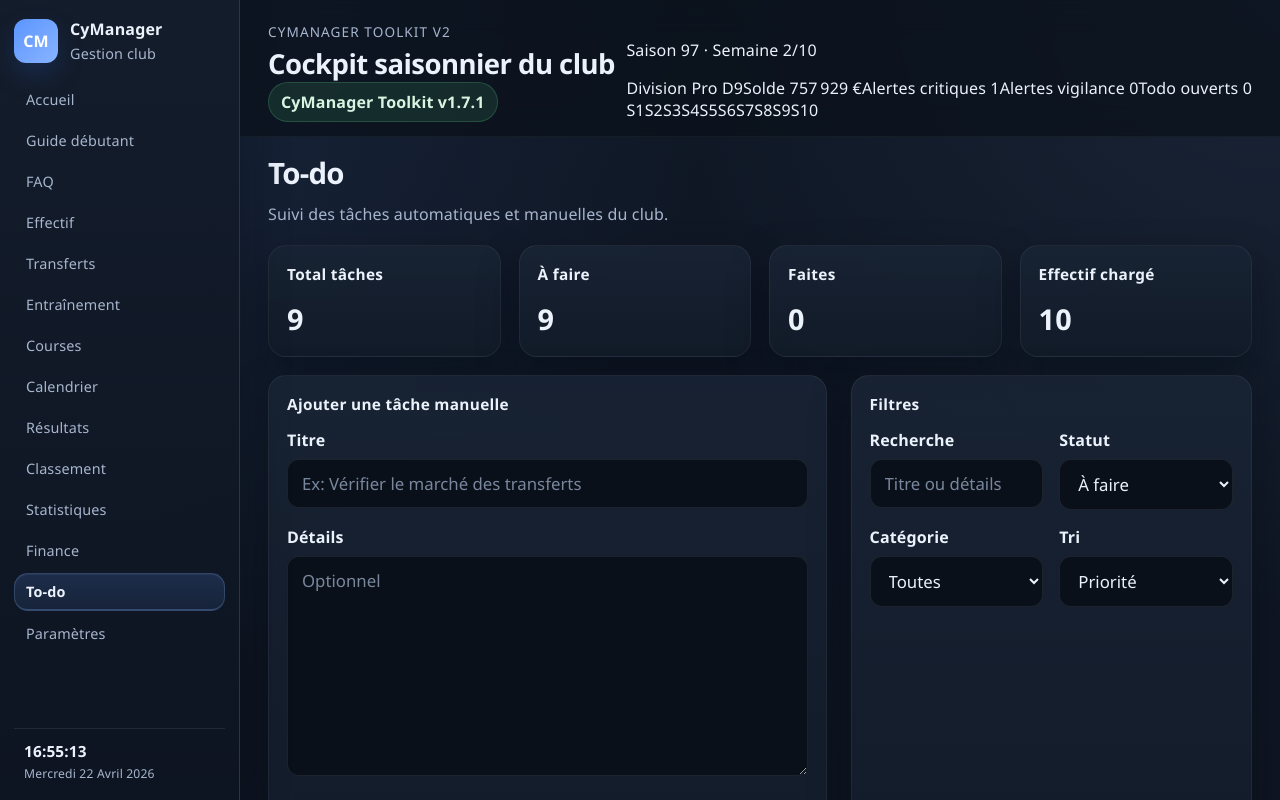
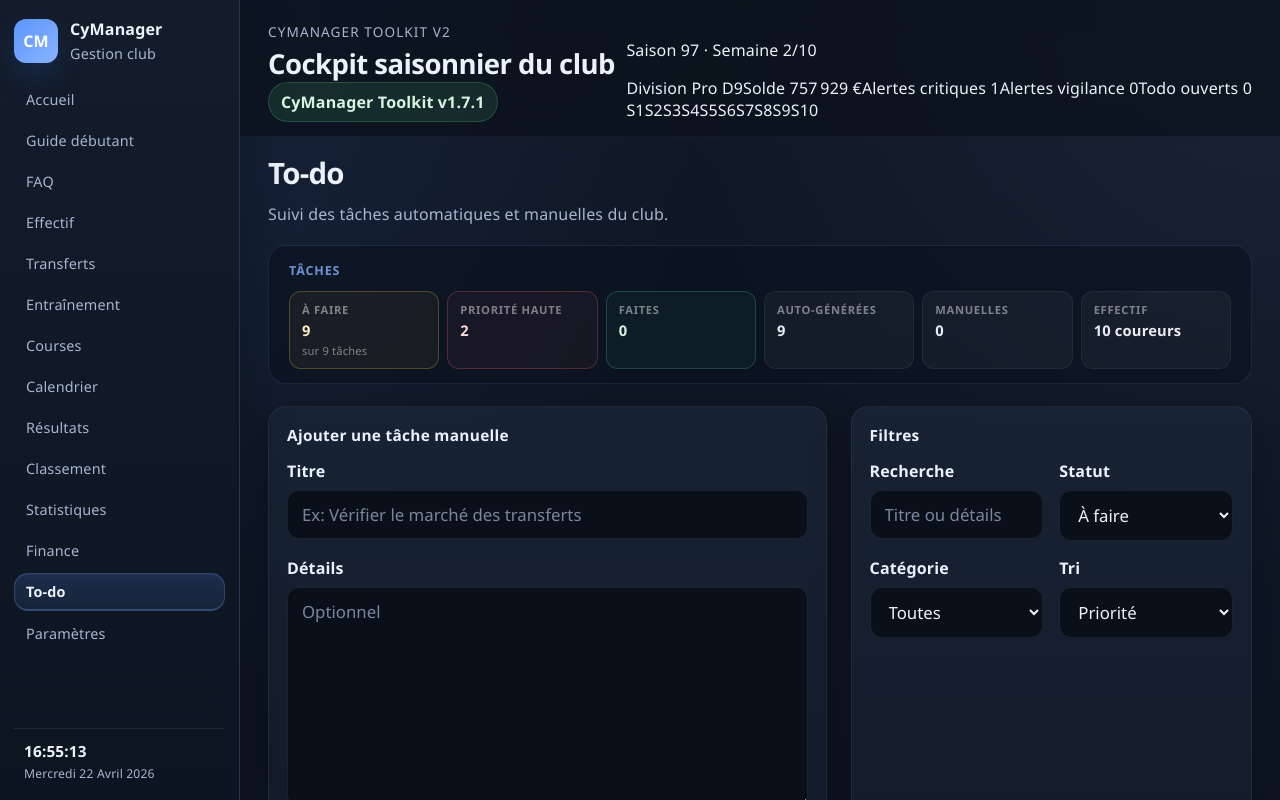
Before and after one commit to kikof17/cymanager, a React (Vite) app: page /#/todo in a window 1280 px wide. Shown: the top 800 px of the page. Built offline with nearby package versions, Linux system fonts and the light colour scheme.

Commit message:
feat(v2): add compact boards on Todo, Races and Settings pages

```diff
--- a/src/pages/RacesPage.tsx
+++ b/src/pages/RacesPage.tsx
@@ -535,6 +535,39 @@
         subtitle="Analyse d'une course ou d'un mini-tour, sélection des 7 et réglages d'inscription plus proches de l'écran de jeu."
       />
 
+      <section className="finance-board" aria-label="Tableau de bord courses">
+        <div className="finance-board-header">
+          <span className="finance-board-title">Session en cours</span>
+        </div>
+        <div className="finance-board-grid">
+          <div className={`finance-board-item ${races.length > 0 ? "finance-board-item--success" : "finance-board-item--neutral"}`}>
+            <span className="finance-board-label">{races.length > 1 ? "Étapes" : "Course"} chargée{races.length > 1 ? "s" : ""}</span>
+            <span className="finance-board-value">{races.length > 0 ? races.length : "–"}</span>
+            {races.length > 0 && <span className="finance-board-sub">{races[0].name}</span>}
+          </div>
+          <div className="finance-board-item finance-board-item--neutral">
+            <span className="finance-board-label">Effectif</span>
+            <span className="finance-board-value">{riders.length} coureurs</span>
+          </div>
+          <div className={`finance-board-item ${Object.keys(setupByRiderList).length > 0 ? "finance-board-item--success" : "finance-board-item--neutral"}`}>
+            <span className="finance-board-label">Réglages sauvés</span>
+            <span className="finance-board-value">{Object.keys(setupByRiderList).length}</span>
+          </div>
+          <div className="finance-board-item finance-board-item--neutral">
+            <span className="finance-board-label">Profil détecté</span>
+            <span className="finance-board-value">{races.length > 0 ? (races[0].detectedProfile ?? "–") : "–"}</span>
+          </div>
+          <div className="finance-board-item finance-board-item--neutral">
+            <span className="finance-board-label">Distance</span>
+            <span className="finance-board-value">{races.length > 0 ? `${races[0].distanceKm} km` : "–"}</span>
+          </div>
+          <div className="finance-board-item finance-board-item--neutral">
+            <span className="finance-board-label">Catégorie</span>
+            <span className="finance-board-value">{races.length > 0 ? (races[0].category ?? "–") : "–"}</span>
+          </div>
+        </div>
+      </section>
+
       <div className="two-columns">
         <Card title="Import course ou mini-tour">
           <RaceImportBox onAnalyze={handleAnalyze} />
--- a/src/pages/SettingsPage.tsx
+++ b/src/pages/SettingsPage.tsx
@@ -352,6 +352,41 @@
         subtitle="Réglages du club, installations et notes utiles pour la gestion."
       />
 
+      <section className="finance-board" aria-label="Tableau de bord paramètres">
+        <div className="finance-board-header">
+          <span className="finance-board-title">Club</span>
+        </div>
+        <div className="finance-board-grid">
+          <div className="finance-board-item finance-board-item--neutral">
+            <span className="finance-board-label">Division</span>
+            <span className="finance-board-value">Pro {settings.divisionPro}</span>
+            <span className="finance-board-sub">U25 {settings.divisionU25} · U21 {settings.divisionU21}</span>
+          </div>
+          <div className="finance-board-item finance-board-item--neutral">
+            <span className="finance-board-label">Objectif</span>
+            <span className="finance-board-value">Pro {settings.targetDivisionPro}</span>
+            <span className="finance-board-sub">U25 {settings.targetDivisionU25} · U21 {settings.targetDivisionU21}</span>
+          </div>
+          <div className="finance-board-item finance-board-item--neutral">
+            <span className="finance-board-label">Stratégie</span>
+            <span className="finance-board-value">{settings.clubObjective ?? "–"}</span>
+          </div>
+          <div className={`finance-board-item ${diagnostics.issueCount > 0 ? "finance-board-item--warning" : "finance-board-item--success"}`}>
+            <span className="finance-board-label">Problèmes stockage</span>
+            <span className="finance-board-value">{diagnostics.issueCount}</span>
+            {diagnostics.invalidRecordCount > 0 && <span className="finance-board-sub">{diagnostics.invalidRecordCount} invalide{diagnostics.invalidRecordCount > 1 ? "s" : ""}</span>}
+          </div>
+          <div className="finance-board-item finance-board-item--neutral">
+            <span className="finance-board-label">Référ. cassées</span>
+            <span className="finance-board-value">{resultReferenceSummary.missingRaceReferenceCount + resultReferenceSummary.mismatchedRaceReferenceCount}</span>
+          </div>
+          <div className="finance-board-item finance-board-item--neutral">
+            <span className="finance-board-label">Version</span>
+            <span className="finance-board-value">{RELEASE_VERSION}</span>
+          </div>
+        </div>
+      </section>
+
       <div className="stats-tabs">
         <button
           type="button"
--- a/src/pages/TodoPage.tsx
+++ b/src/pages/TodoPage.tsx
@@ -260,6 +260,9 @@
   const doneCount = mergedTodos.filter((item) => item.status === "done").length;
   const todoCount = totalCount - doneCount;
 
+  const urgentCount = mergedTodos.filter(item => item.priority === "haute" && item.status !== "done").length;
+  const autoCount = mergedTodos.filter(item => item.source !== "manual").length;
+
   return (
     <div className="page-stack">
       <PageTitle
@@ -267,23 +270,38 @@
         subtitle="Suivi des tâches automatiques et manuelles du club."
       />
 
-      <div className="stat-grid">
-        <Card title="Total tâches">
-          <p className="stat-value">{totalCount}</p>
-        </Card>
-
-        <Card title="À faire">
-          <p className="stat-value">{todoCount}</p>
-        </Card>
-
-        <Card title="Faites">
-          <p className="stat-value">{doneCount}</p>
-        </Card>
-
-        <Card title="Effectif chargé">
-          <p className="stat-value">{riders.length}</p>
-        </Card>
-      </div>
+      <section className="finance-board" aria-label="Tableau de bord tâches">
+        <div className="finance-board-header">
+          <span className="finance-board-title">Tâches</span>
+        </div>
+        <div className="finance-board-grid">
+          <div className={`finance-board-item ${todoCount > 0 ? "finance-board-item--warning" : "finance-board-item--success"}`}>
+            <span className="finance-board-label">À faire</span>
+            <span className="finance-board-value">{todoCount}</span>
+            <span className="finance-board-sub">sur {totalCount} tâches</span>
+          </div>
+          <div className={`finance-board-item ${urgentCount > 0 ? "finance-board-item--danger" : "finance-board-item--success"}`}>
+            <span className="finance-board-label">Priorité haute</span>
+            <span className="finance-board-value">{urgentCount}</span>
+          </div>
+          <div className="finance-board-item finance-board-item--success">
+            <span className="finance-board-label">Faites</span>
+            <span className="finance-board-value">{doneCount}</span>
+          </div>
+          <div className="finance-board-item finance-board-item--neutral">
+            <span className="finance-board-label">Auto-générées</span>
+            <span className="finance-board-value">{autoCount}</span>
+          </div>
+          <div className="finance-board-item finance-board-item--neutral">
+            <span className="finance-board-label">Manuelles</span>
+            <span className="finance-board-value">{manualTodos.length}</span>
+          </div>
+          <div className="finance-board-item finance-board-item--neutral">
+            <span className="finance-board-label">Effectif</span>
+            <span className="finance-board-value">{riders.length} coureurs</span>
+          </div>
+        </div>
+      </section>
 
       <div className="two-columns">
         <Card title="Ajouter une tâche manuelle">
```
